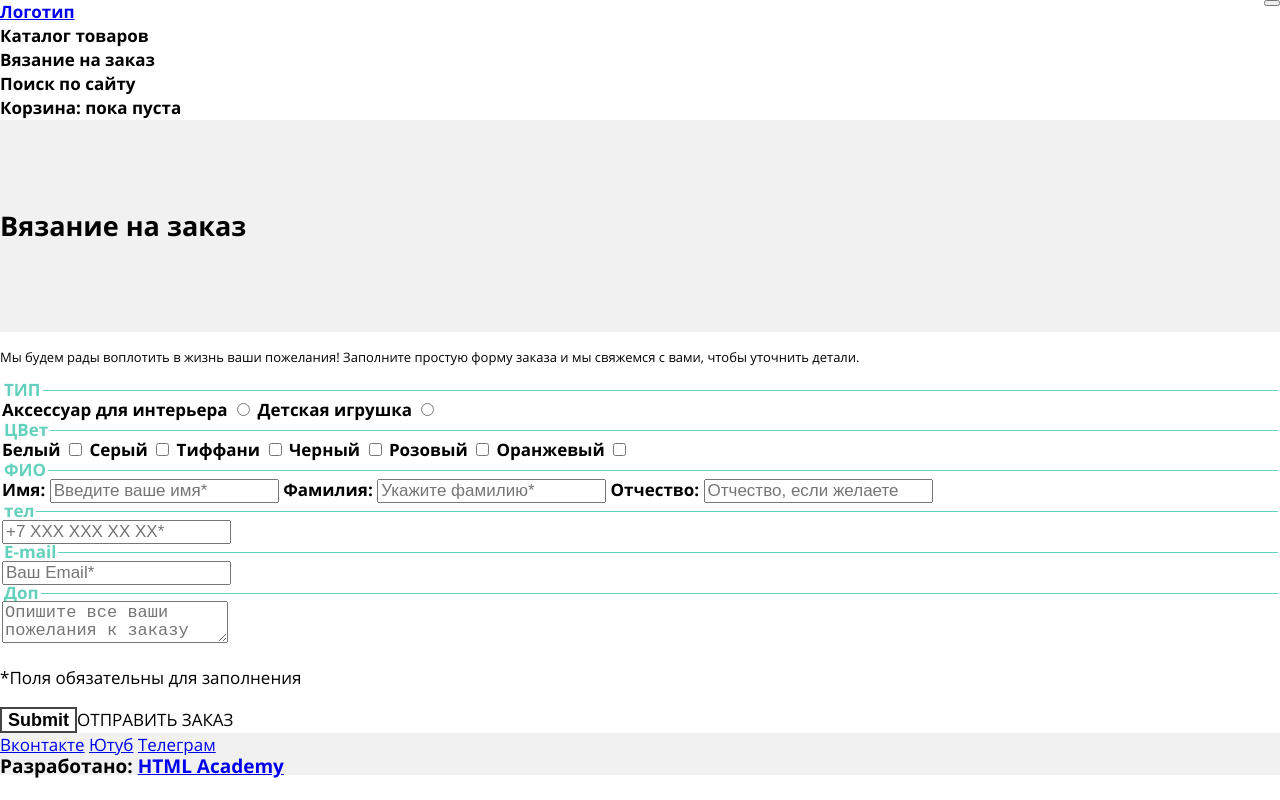
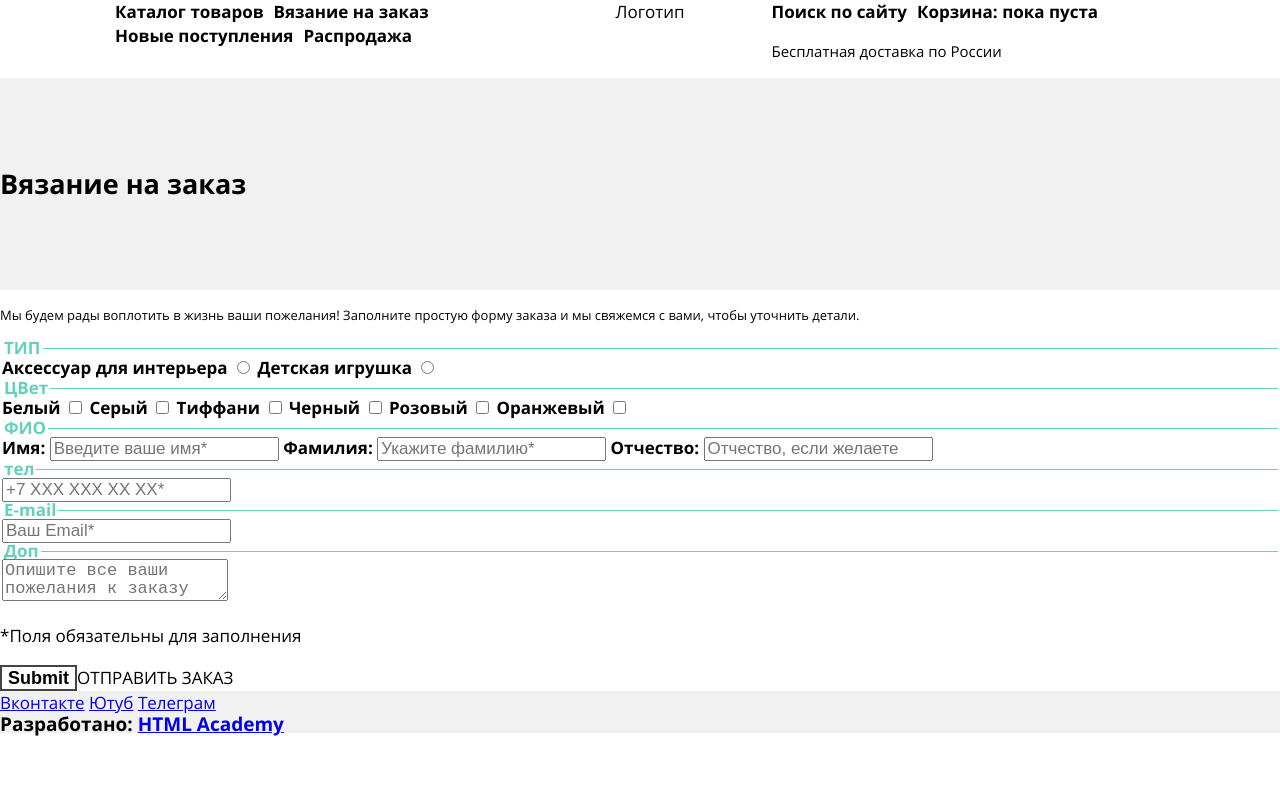
Before and after one commit to htmlacademy-adaptive/2221053-mishka-27, a website: page source/form.html in a window 1280 px wide. Drawn offline with nearby package versions, Linux system fonts and the light colour scheme; files that its build step writes are made by us from their sources; files whose address does not match are found by name.

Commit message:
Добавил сетки в шапку сайта

```diff
--- a/package.json
+++ b/package.json
@@ -19,7 +19,7 @@
     "stylelint": "stylelint \"source/sass/**/*.scss\" --syntax scss",
     "lint": "npm run editorconfig && npm run stylelint",
     "build": "gulp styles",
-    "start": "gulp"
+    "start": "npx gulp"
   },
   "browserslist": [
     "last 2 versions",
--- a/source/form.html
+++ b/source/form.html
@@ -2,34 +2,30 @@
 <html class="page" lang="ru">
   <head>
     <meta charset="utf-8">
+    <meta name="viewport" content="width=device-width, initial-scale=1">
     <link rel="stylesheet" href="css/style.css">
     <title>HTML Academy: Мишка</title>
   </head>
   <body class="page__body">
     <header class="main-header">
-      <nav class="main-nav">
-        <a class="main-nav__logo main-nav__logo--phone" href="index.html">Логотип</a>
-        <button class="main-nav__menu-open" href="#">Открыть меню</button>
-        <ul class="main-nav__list">
-          <li class="main-nav__item">
+      <a class="main-header__logo">Логотип</a>
+      <button class="main-header__menu-open main-header__menu-open" href="#">Открыть меню</button>
+      <nav class="main-header__main-nav main-nav">
         <a class="main-nav__link" href="catalog.html">Каталог товаров</a>
-          </li>
-          <li class="main-nav__item">
-            <a class="main-nav__link">Вязание на заказ</a>
-          </li>
-        </ul>
-        <ul class="main-nav__list">
-          <li class="main-nav__item">
+        <a class="main-nav__link" href="form.html">Вязание на заказ</a>
+      </nav>
+      <nav class="main-header__user-menu main-nav">
         <a class="main-nav__link main-nav__link--ico-search" href="#">
           <span>Поиск по сайту</span>
         </a>
-          </li>
-          <li class="main-nav__item">
         <a class="main-nav__link main-nav__link--ico--basket" href="#">
           <span>Корзина: пока пуста</span>
         </a>
-          </li>
-        </ul>
+      </nav>
+      <p class="main-header__tablet">Бесплатная доставка по России</p>
+      <nav class="main-header__desctop main-nav main-nav--desctop">
+        <a class="main-nav__link" href="#">Новые поступления</a>
+        <a class="main-nav__link" href="#">Распродажа</a>
       </nav>
     </header>
     <main class="main-page">
--- a/source/sass/blocks/main-header.scss
+++ b/source/sass/blocks/main-header.scss
@@ -1,4 +1,79 @@
 .main-header {
   mix-blend-mode: normal;
   box-shadow: 0 1px 0 #ececec, inset 0 1 0 #ececec;
+  width: var(--content-width);
+  margin: 0 auto;
 }
+
+@media (min-width: 678px) {
+  .main-header {
+    display: grid;
+    grid-template-areas: "logo user-menu user-menu" "main-nav main-nax tablet";
+    column-gap: 20px;
+  }
+}
+
+@media (min-width: 1060px) {
+  .main-header {
+    grid-template-areas: "main-nav logo user-menu" "desctop desctop tablet";
+  }
+}
+
+.main-header__logo {
+  margin-left: 100px;
+}
+
+@media (min-width: 678px) {
+  .main-header__logo {
+    grid-area: logo;
+  }
+}
+
+.main-header__menu-open {
+  font-size: 0;
+  line-height: 0;
+  float: right;
+}
+
+@media (min-width: 678px) {
+  .main-header__menu-open {
+    display: none;
+  }
+}
+
+@media (min-width: 678px) {
+  .main-header__main-nav {
+    grid-area: main-nav;
+    font-size: 15px;
+  }
+}
+
+@media (min-width: 1060px) {
+  .main-header__main-nav {
+    font-size: 17px;
+  }
+}
+
+@media (min-width: 678px) {
+  .main-header__user-menu {
+    grid-area: user-menu;
+  }
+}
+
+.main-header__tablet {
+  display: none;
+}
+
+@media (min-width: 678px) {
+  .main-header__tablet {
+    grid-area: tablet;
+    display: block;
+    font-size: 15px;
+  }
+}
+
+@media (min-width: 1060px) {
+  .main-header__desctop {
+    grid-area: desctop;
+  }
+}
--- a/source/sass/blocks/main-nav.scss
+++ b/source/sass/blocks/main-nav.scss
@@ -3,16 +3,29 @@
 .main-nav {
   font-style: normal;
   font-weight: 700;
+
+  &--desctop {
+    display: none;
+  }
 }
 
-.main-nav__menu-open {
-  font-size: 0;
-  line-height: 0;
-  float: right;
+@media (min-width: 678px) {
+  .main-nav {
+    display: flex;
+    gap: 10px;
+
+    &--desctop {
+      display: none;
+    }
+  }
 }
 
-.main-nav__list {
-  @include mixins.list-reset;
+@media (min-width: 1060px) {
+  .main-nav {
+    &--desctop {
+      display: flex;
+    }
+  }
 }
 
 .main-nav__link {
--- a/source/sass/variables.scss
+++ b/source/sass/variables.scss
@@ -6,5 +6,20 @@
   --light-black: #444444;
   --form-color: #62d1ba;
 
+  --mobile-width: 270px;
+  --tablet-width: 678px;
+  --desctop-width: 1060px;
   --content-width: 260px;
 }
+
+@media (min-width: 678px) {
+  :root {
+    --content-width: 668px;
+  }
+}
+
+@media (min-width: 1060px) {
+  :root {
+    --content-width: 1050px;
+  }
+}
```
Also changed, not shown: source/catalog.html (+12 -16 lines), source/index.html (+11 -15 lines). Lines whose indentation alone changed are shown as unchanged.
